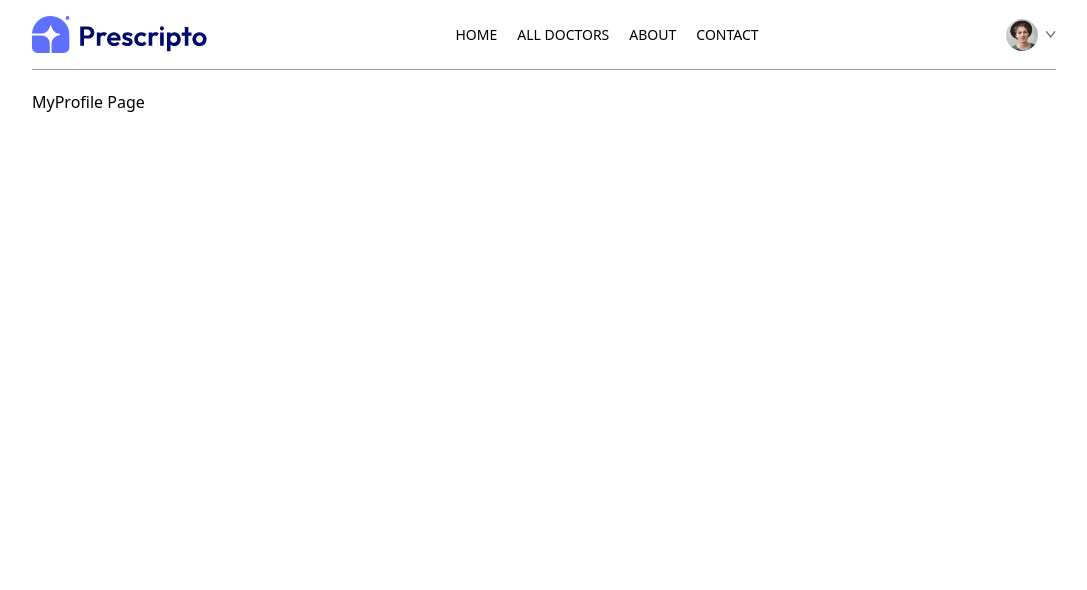
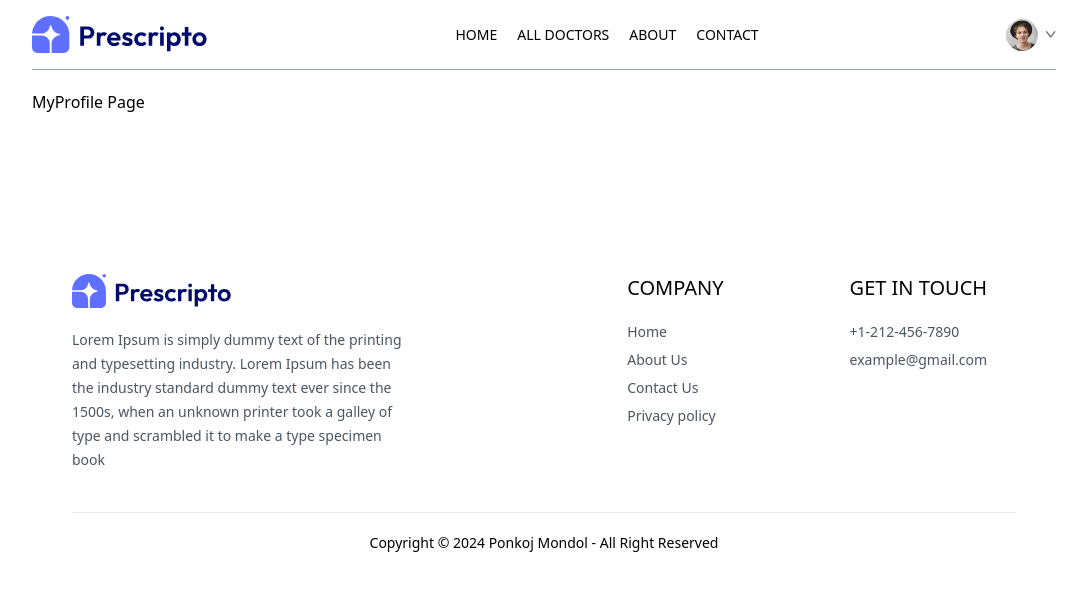
Before and after one commit to Ponkoj644/doctor-appointment-booking-app, a React (Vite) app in the folder frontend/: page /my-profile in a window 1280 px wide. Shown: the top 590 px of the page, without its empty margins (96-1183 px from the left). Built offline with nearby package versions, Linux system fonts and the light colour scheme.

Commit message:
upload footer  section

```diff
--- a/frontend/src/App.jsx
+++ b/frontend/src/App.jsx
@@ -1,4 +1,5 @@
 import { Route, Routes } from "react-router-dom";
+import Footer from "./components/Footer";
 import Navbar from "./components/Navbar";
 import About from "./pages/About";
 import Appointment from "./pages/Appointment";
@@ -27,6 +28,9 @@
         <Route path="/appointment/docid" element={<Appointment />} />
         <Route path="/my-profile" element={<MyProfile />} />
       </Routes>
+
+      {/* Footer section */}
+      <Footer />
     </div>
   );
 };
--- a/frontend/src/components/Banner.jsx
+++ b/frontend/src/components/Banner.jsx
@@ -5,7 +5,7 @@
   const navigate = useNavigate();
 
   return (
-    <div className=" flex bg-primary rounded-lg px-6 sm:px-10 md:px-14 lg:px-12 my-20 md:mx-10">
+    <div className=" flex bg-primary rounded-lg px-6 sm:px-10 md:px-14 lg:px-12 my-20 md:mx-10 ">
       {/* Left side */}
       <div className=" flex-1 py-8 sm:pt-10 md:py-16 lg:py-24 lg:pl-5">
         <div className=" text-xl sm:text-2xl md:text-3xl lg:text-5xl font-semibold text-white">
--- /dev/null
+++ b/frontend/src/components/Footer.jsx
@@ -0,0 +1,52 @@
+import { assets } from "../assets/assets";
+
+const Footer = () => {
+  return (
+    <div className="md:mx-10">
+      <div className=" flex flex-col sm:grid grid-cols-[3fr_1fr_1fr] gap-14 my-10 mt-40 text-sm">
+        {/* Left section */}
+        <div>
+          <img className="mb-5 w-40" src={assets.logo} alt="Footer Logo" />
+          <p className=" w-full md:w-2/3 text-gray-600 leading-6">
+            Lorem Ipsum is simply dummy text of the printing and typesetting
+            industry. Lorem Ipsum has been the industry standard dummy text ever
+            since the 1500s, when an unknown printer took a galley of type and
+            scrambled it to make a type specimen book
+          </p>
+        </div>
+
+        {/* Middle section */}
+
+        <div>
+          <h1 className="text-xl font-medium mb-5">COMPANY</h1>
+
+          <ul className=" flex flex-col gap-2 text-gray-600">
+            <li>Home</li>
+            <li>About Us</li>
+            <li>Contact Us</li>
+            <li>Privacy policy</li>
+          </ul>
+        </div>
+
+        {/* Right section */}
+        <div>
+          <h1 className="text-xl font-medium mb-5">GET IN TOUCH</h1>
+
+          <ul className=" flex flex-col gap-2 text-gray-600">
+            <li>+1-212-456-7890</li>
+            <li>example@gmail.com</li>
+          </ul>
+        </div>
+      </div>
+
+
+    {/* Coppyright section */}
+      <div>
+        <hr />
+        <p className=" py-5 text-sm text-center">Copyright © 2024 Ponkoj Mondol - All Right Reserved</p>
+      </div>
+    </div>
+  );
+};
+
+export default Footer;
--- a/frontend/src/components/Header.jsx
+++ b/frontend/src/components/Header.jsx
@@ -2,7 +2,7 @@
 
 const Header = () => {
   return (
-    <div className=" flex flex-col md:flex-row flex-wrap bg-primary rounded-lg px-6 md:px-10 lg:px-20 hide">
+    <div className=" flex flex-col md:flex-row flex-wrap bg-primary rounded-lg px-6 md:px-10 lg:px-20 ">
       {/* ~~~~~~~~~ Left side ~~~~~~~~ */}
       <div className="w-1/2 flex flex-col items-start justify-center gap-4 py-10 m-auto md:py-[10vh] md:mb-[-30px]">
         <p className=" text-3xl md:text-4xl lg:text-5xl text-white font-semibold leading-tight md:leading-tight lg:leading-tight">
--- a/frontend/src/components/SpecialityMenu.jsx
+++ b/frontend/src/components/SpecialityMenu.jsx
@@ -3,7 +3,7 @@
 const SpecialityMenu = () => {
   return (
     <div
-      className="flex flex-col items-center gap-4 py-16 text-gray-800 hide"
+      className="flex flex-col items-center gap-4 py-16 text-gray-800 "
       id="speciality"
     >
       <h1 className="text-3xl font-medium">Find By Speciality</h1>
--- a/frontend/src/components/TopDoctors.jsx
+++ b/frontend/src/components/TopDoctors.jsx
@@ -6,7 +6,7 @@
   const navigate = useNavigate();
   const { doctors } = useContext(AppContext);
   return (
-    <div className=" flex flex-col items-center gap-4 my-16 text-gray-800 md:mx-10 hide">
+    <div className=" flex flex-col items-center gap-4 my-16 text-gray-800 md:mx-10 ">
       <h1 className=" text-3xl font-medium">Top Doctors to Book</h1>
       <p className=" sm:w-1/3 text-center text-sm">
         Simply browse through our extensive list of trusted doctors.
```
Also changed, not shown: frontend/src/pages/Home.jsx (line endings or trailing spaces), 1 other file (tests, documents, lock files or other folders).
